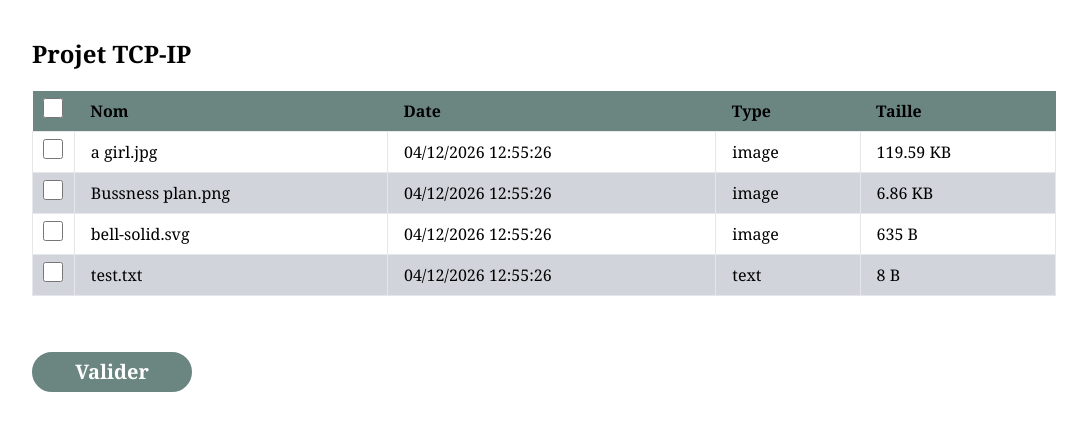
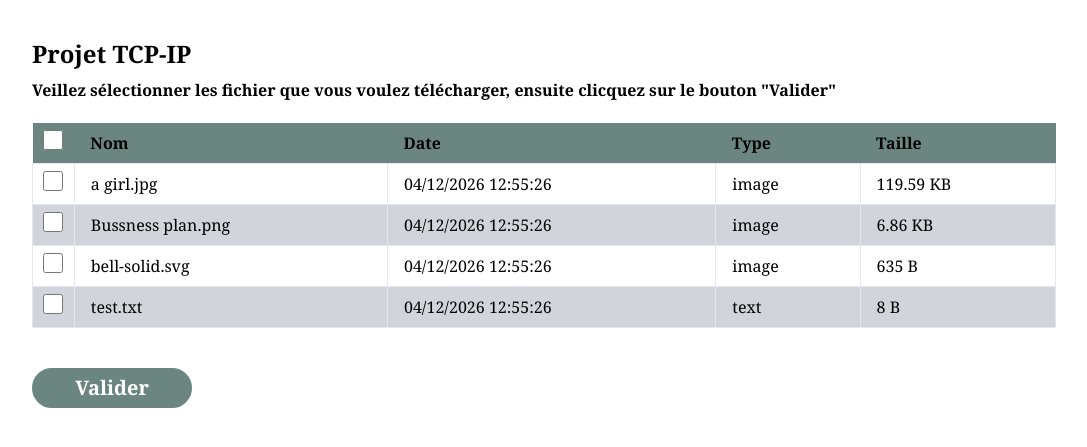
Before and after one commit to Edouard1er/front_tcp_ip, a Flask app: page / in a window 1280 px wide. Shown: the top 447 px of the page, without its empty margins (96-1183 px from the left). Run offline with Flask 3, Linux system fonts and the light colour scheme; some libraries are stand-ins or nearby versions.

Commit message:
Add message for the user to understand how to do

```diff
--- a/static/css/main.css
+++ b/static/css/main.css
@@ -244,3 +244,7 @@
 #done{
     display: none;
 }
+
+#text-download{
+    display: none;
+}
--- a/static/js/main.js
+++ b/static/js/main.js
@@ -21,7 +21,7 @@ function validerFichier() {
                     divHtml = ``;
                     var files = response.data;
                     files.forEach((file, index) => {
-                        divHtml += `<div id="div-${index}-${file}" class="flex">
+                        divHtml += `<div id="div-${index}-${file}" class="flex all-div-file-list-to-dowload">
                                         <div class="mr-2">
                                             <a title="Télécharger le fichier" class="underline hover:text-blue-500" href="/download_file/${file}" class="">${file}</a>
                                         </div>
@@ -31,6 +31,7 @@ function validerFichier() {
                                     </div>`
                     });
                     $("#file-to-download").html(divHtml);
+                    $("#text-download").show();
                     $("#validate").hide();
                     $("#done").show()
                 }
@@ -79,6 +80,7 @@ function terminer(){
                 $("#done").hide()
                 $('.file-list').prop('checked', false);
                 document.getElementById("all-file").checked = false;
+                $("#text-download").hide();
             }
         },
         error: function( response ) {}
@@ -89,6 +91,9 @@ function closeFile(id_div) {
     //Action du bouton de fermeture du fichier
     if(id_div){
         document.getElementById(id_div).style.display = "none";
+        if ($('.all-div-file-list-to-dowload').length == $('.all-div-file-list-to-dowload:hidden').length){
+            document.getElementById("done").click();
+        }
     }
 }
 
--- a/templates/home.html
+++ b/templates/home.html
@@ -14,6 +14,7 @@
 
         <div class="container w-full px-[10%] py-[3%] font-serif">
             <h1 class="text-2xl font-bold">{{ projectName }}</h1>
+            <h4 class="font-semibold mt-2">Veillez sélectionner les fichier que vous voulez télécharger, ensuite clicquez sur le bouton "Valider"</h4>
 
             <div class="files-div w-full mt-[2%]">
                 <form id="file-list-form" name="file-list-form" method="POST" action="{{ url_for('process_files') }}">
@@ -42,12 +43,13 @@
                         </tbody>
                     </table>
                 </form>
+                <h4 id="text-download" class="font-semibold mt-4">Vos fichiers sont prêts pour le téléchargement, veuillez cliquez sur les fichiers pour les télécharger. Une fois terminée, clicquez sur le bouton "Terminer"</h4>
                 <div id="file-to-download" class="grid grid-cols-6 w-full mt-6"></div>
                 <div className='flex'>
-                    <button id="validate" onclick="validerFichier()"  class='bg-color-primary-1 bg-color-primary-2-hover color-primary-2 color-secondary-hover border-color-secondary-hover border-2 border-color-primary-1 px-5 py2 rounded-3xl h-10 font-semibold w-40 text-xl mt-8'>
+                    <button id="validate" onclick="validerFichier()"  class='bg-color-primary-1 bg-color-primary-2-hover color-primary-2 color-secondary-hover border-color-secondary-hover border-2 border-color-primary-1 px-5 py2 rounded-3xl h-10 font-semibold w-40 text-xl mt-4'>
                         <span>Valider</span>
                     </button>
-                    <button onclick="terminer()" id="done" class='mr-4 bg-color-primary-2 bg-color-secondary-hover color-primary-1 color-primary-2-hover border-2 border-color-primary-1 px-5 py2 rounded-3xl h-10 font-semibold w-40 text-xl mt-8'>
+                    <button onclick="terminer()" id="done" class='mr-4 bg-color-primary-2 bg-color-secondary-hover color-primary-1 color-primary-2-hover border-2 border-color-primary-1 px-5 py2 rounded-3xl h-10 font-semibold w-40 text-xl mt-4'>
                         <span>Terminer</span>
                     </button>
                 </div>
```
